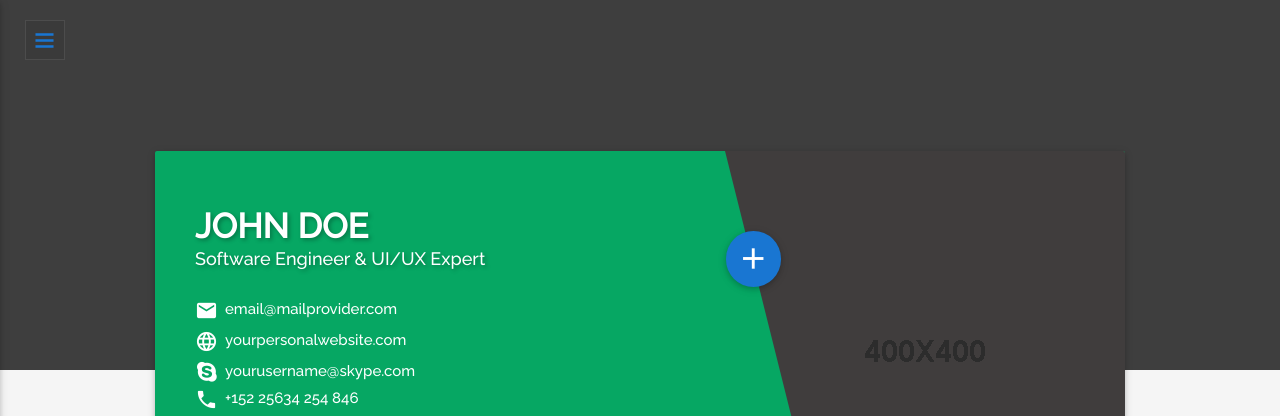
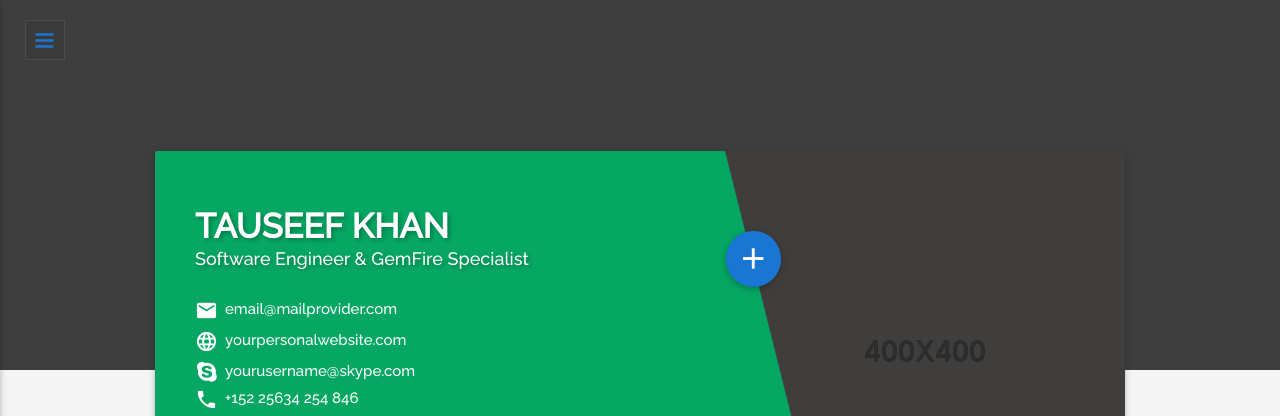
Before and after one commit to tauseef8/tauseef8.github.io, a plain HTML site: page index.html in a window 1280 px wide. Shown: the top 416 px of the page. Drawn offline with Linux system fonts and the light colour scheme; some packages are replaced by stand-ins of ours; animation ran at ten frames a second; a web font is replaced by a local one.

Commit message:
name change

```diff
--- a/index.html
+++ b/index.html
@@ -55,8 +55,8 @@
             </div>
             <!-- NAME & STATUS -->
             <div class="text-holder text-center">
-                <h2>JOHN DOE</h2>
-                <h6>Software Engineer & UI/UX Expert</h6>
+                <h2>TAUSEEF KHAN</h2>
+                <h6>Software Engineer & GemFire Specialist</h6>
             </div>
         </div>
     </div>
@@ -122,8 +122,8 @@
 
                                 <!-- NAME & STATUS -->
                                 <div class="info-headings">
-                                    <h4 class="text-uppercase left">John DOE</h4>
-                                    <h6 class="text-capitalize left">Software Engineer & UI/UX Expert</h6>
+                                    <h4 class="text-uppercase left">Tauseef Khan</h4>
+                                    <h6 class="text-capitalize left">Software Engineer & GemFire Specialist</h6>
                                 </div>
 
                                 <!-- CONTACT INFO -->
```
